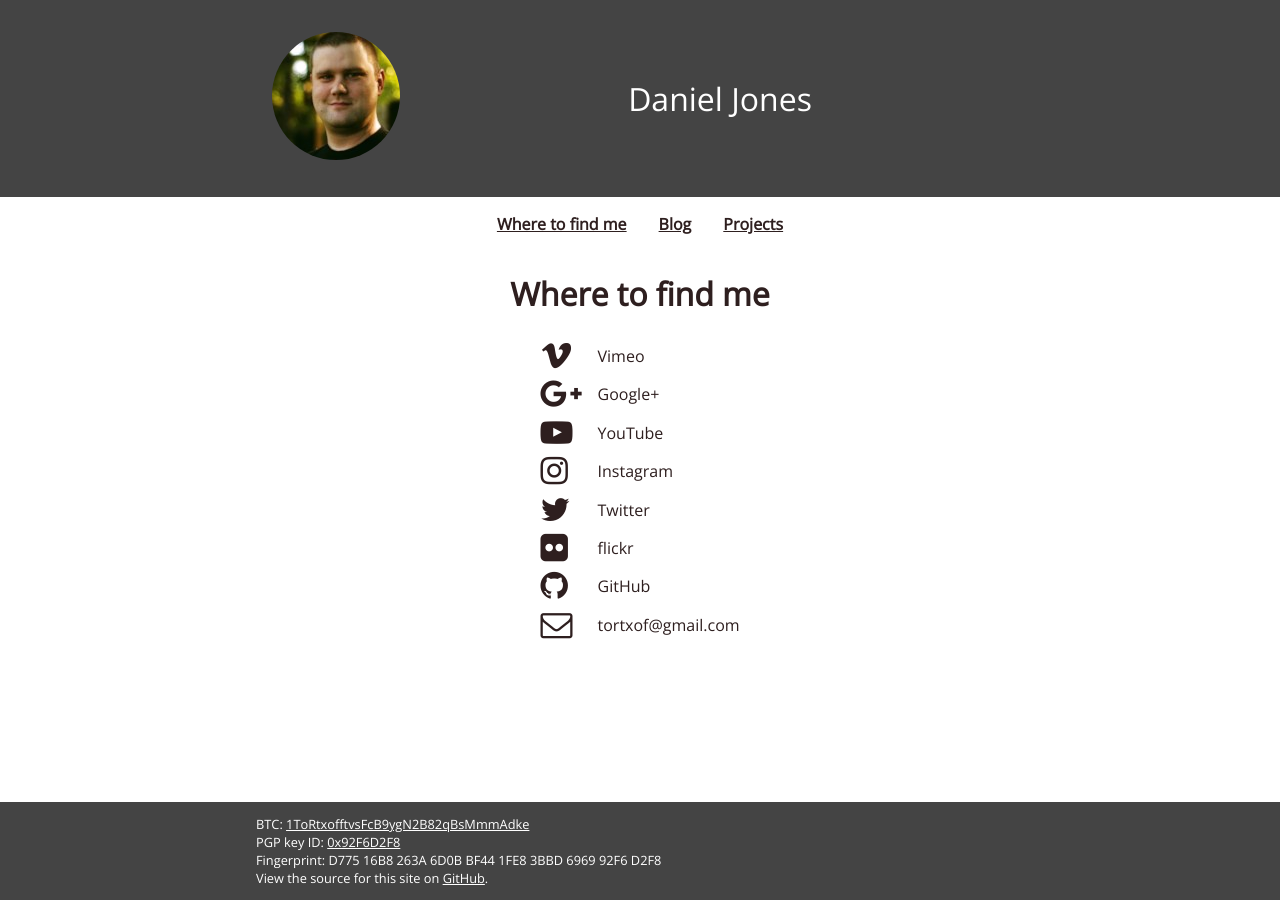
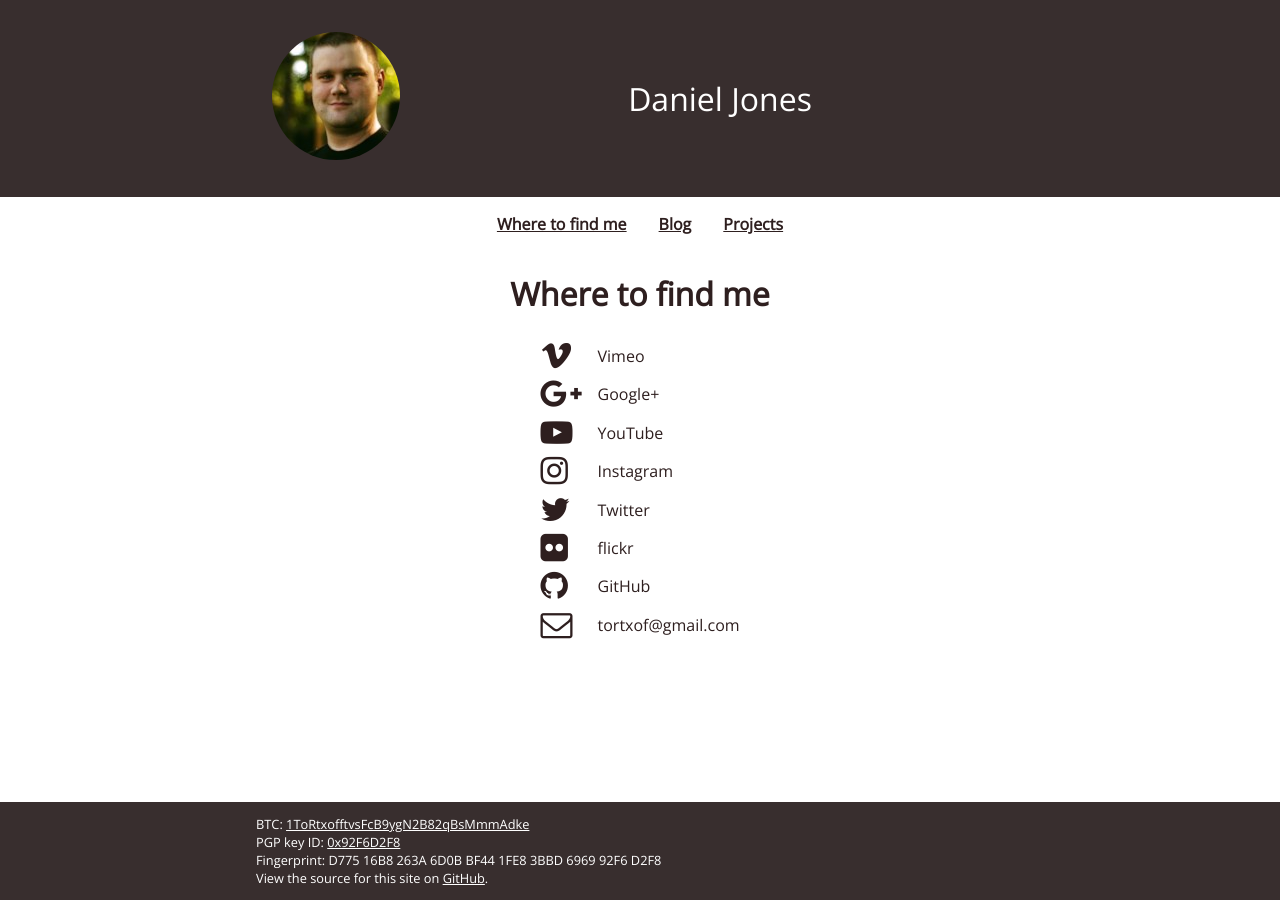
Before and after one commit to tortxof/djones.co-www, a Jekyll site: the page built from index.html, in a window 1280 px wide. Built offline with Jekyll 4.4.1, drawn with Linux system fonts in a browser that asks for light colours; a style sheet for code colours, icons or effects is not loaded.

Commit message:
Set bg color in var

```diff
--- a/_sass/_color.sass
+++ b/_sass/_color.sass
@@ -1,6 +1,7 @@
 $text_color: hsl(0, 20%, 15%)
 $link_color: hsl(240, 40%, 40%)
 $visited_color: hsl(300, 40%, 40%)
+$dark_bg_color: hsl(0, 10%, 20%)
 
 body
   color: $text_color
--- a/_sass/_footer.sass
+++ b/_sass/_footer.sass
@@ -1,5 +1,5 @@
 footer
-  background-color: #444
+  background-color: $dark_bg_color
   color: white
   padding: 1em 0
 
--- a/_sass/_header.sass
+++ b/_sass/_header.sass
@@ -1,5 +1,5 @@
 header
-  background-color: #444
+  background-color: $dark_bg_color
   padding: 1em
   .content
     display: flex
```
